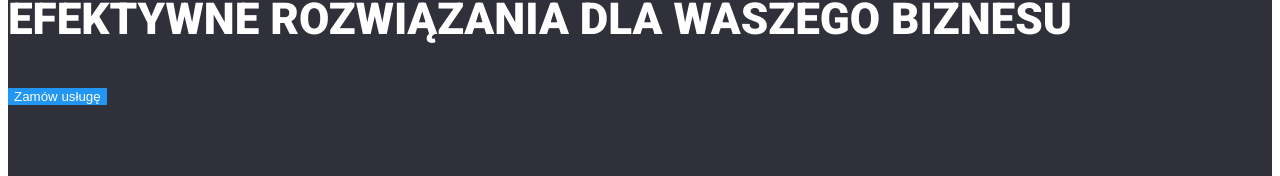
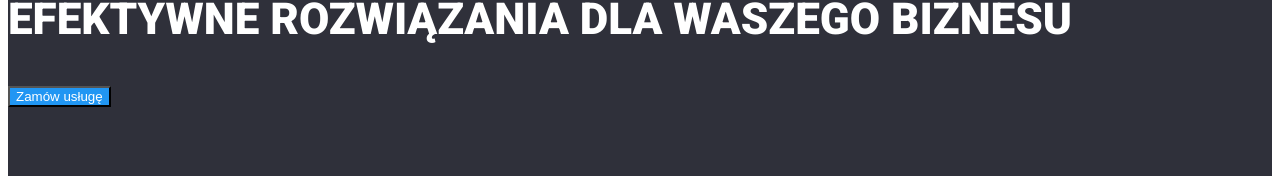
Before and after one commit to Bartosz-Zarski/goit-markup-hw-02, a plain HTML site: page index.html in a window 1280 px wide. Shown: the part 212-388 px from the top of the page. Drawn offline with Linux system fonts and the light colour scheme.

Commit message:
Usunięto button border z index.html

```diff
--- a/css/styles.css
+++ b/css/styles.css
@@ -17,9 +17,6 @@ body {
   color: var(--logo-footer-color);
   font-size: 14px;
   line-height: 1.714;
-}
-.solutions > button {
-  border-style: none;
 }
 
 .offer-nav button:hover, .offer-nav button:focus {
```
